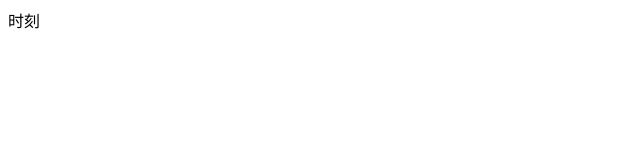
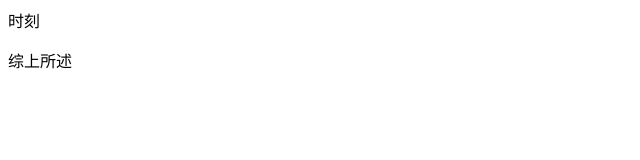
Before and after one commit to luobinziyue/admin-test, a plain HTML site: page index.html in a window 1280 px wide. Shown: the full height of the page, 0-640 px from the left. Drawn offline with Linux system fonts and the light colour scheme.

Commit message:
index.html

```diff
--- a/index.html
+++ b/index.html
@@ -9,6 +9,7 @@
 <body>
   <div>
     时刻
+    <p>综上所述</p>
   </div>
 </body>
 </html>
```
